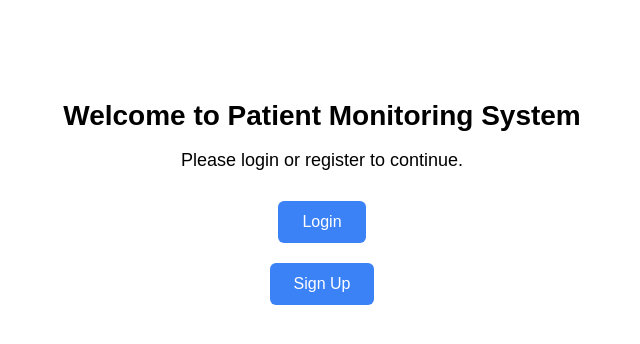
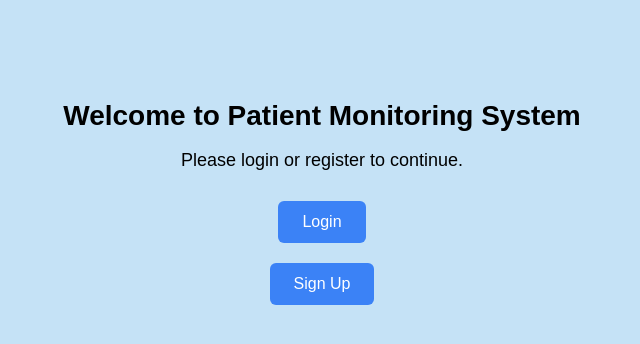
Before and after one commit to bhavv04/Healthcare-Patient-Management, a React (Create React App) app in the folder client/: page / in a window 1280 px wide. Shown: the top 344 px of the page, without its empty margins (318-958 px from the left). Built offline with nearby package versions, Linux system fonts and the light colour scheme; no server answers.

Commit message:
changed background colour

```diff
--- a/client/src/Home.css
+++ b/client/src/Home.css
@@ -29,3 +29,7 @@
 .home-btn:hover {
   background-color: #2563eb;
 }
+
+body {
+    background-color: #c5e2f6;
+}
```
